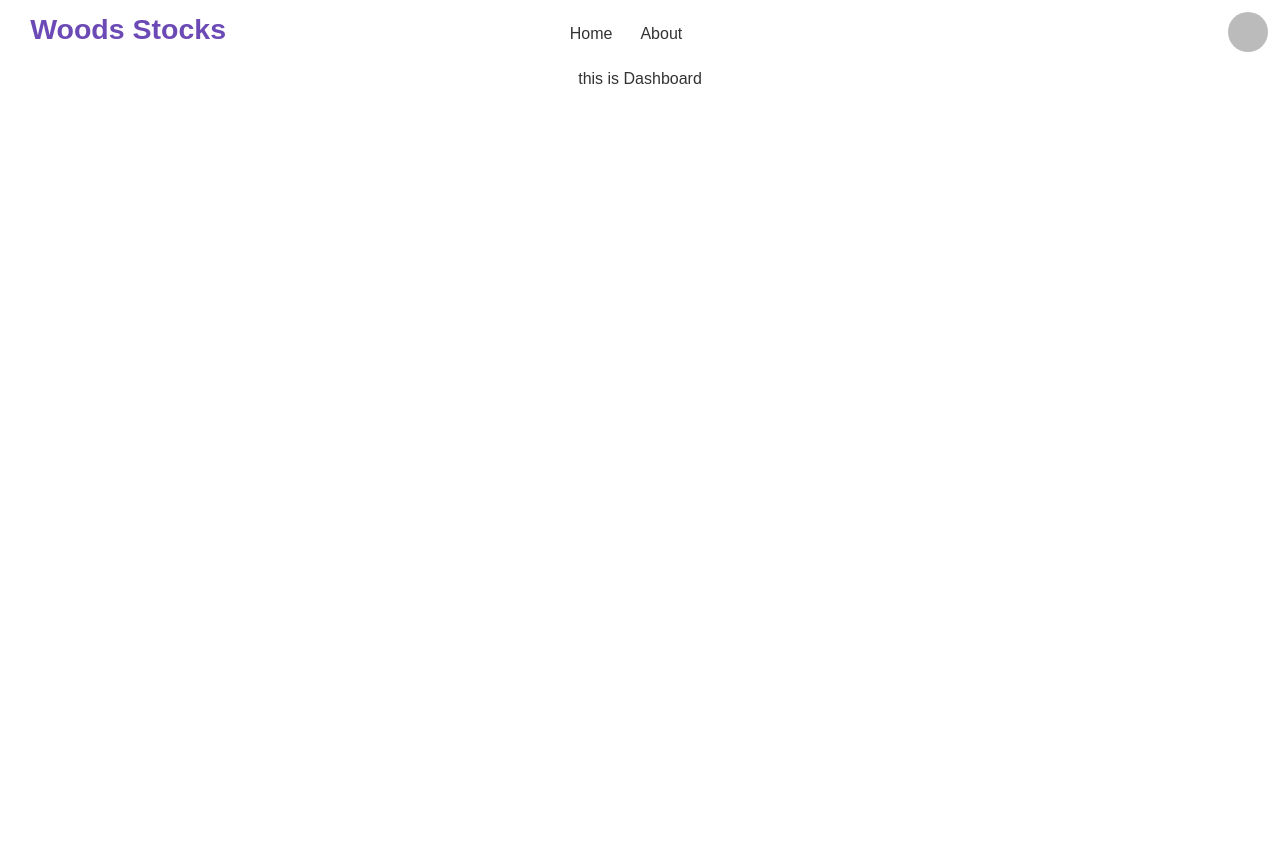
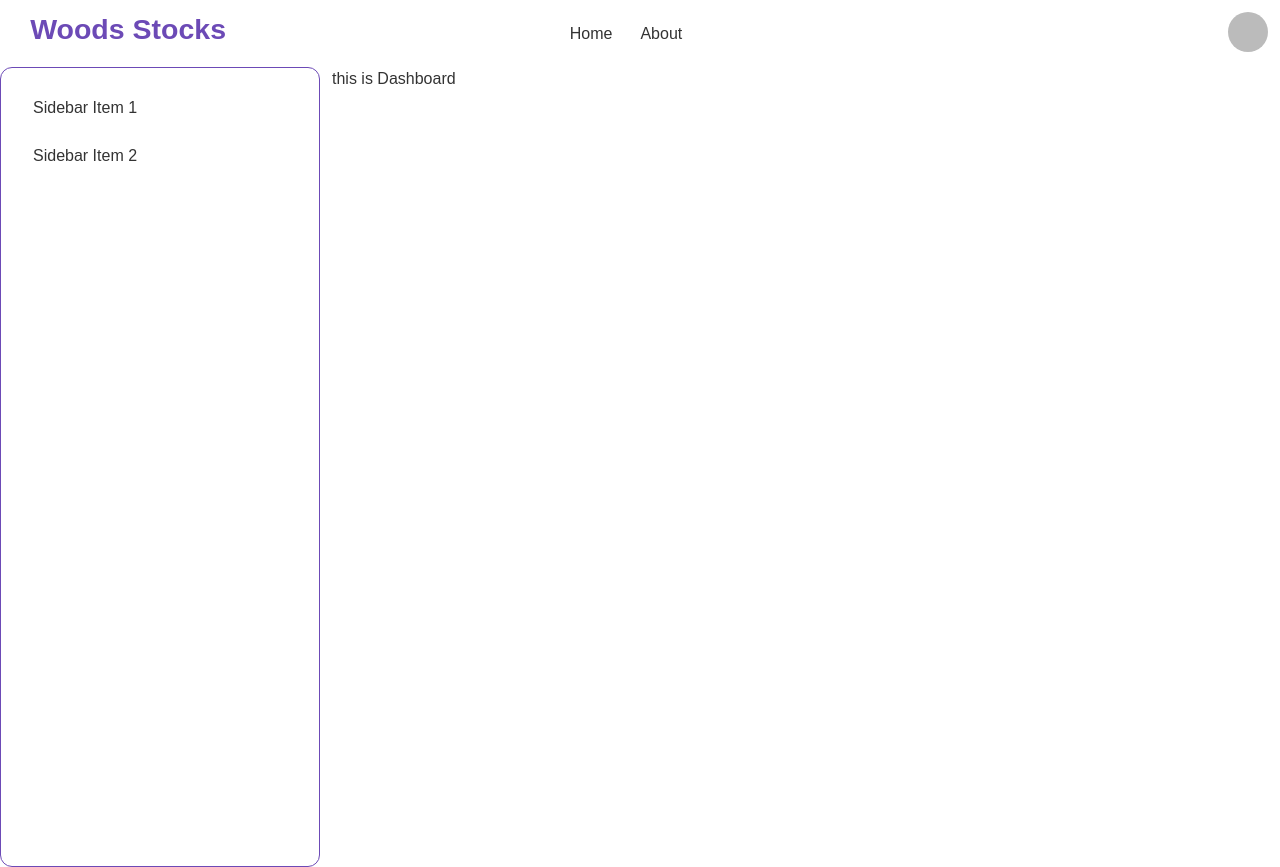
Before and after one commit to golamrabbani93/wood-stocks, a React (Create React App) app: page /dashboard in a window 1280 px wide. Before the commit the page ends 800 px from the top, so only its background shows below. Built offline with nearby package versions, Linux system fonts and the light colour scheme; no server answers; sample sign-in values are in the browser's storage.

Commit message:
add nested drawer on dashboard

```diff
--- a/src/Layouts/DashboardLayout/DashboardLayout.js
+++ b/src/Layouts/DashboardLayout/DashboardLayout.js
@@ -6,7 +6,27 @@ const DashboardLayout = () => {
 	return (
 		<div>
 			<Navbar></Navbar>
-			<Outlet></Outlet>
+
+			<div className="drawer drawer-mobile">
+				<input id="my-drawer-2" type="checkbox" className="drawer-toggle" />
+				<div className="drawer-content">
+					<Outlet></Outlet>
+					<label htmlFor="my-drawer-2" className="btn btn-primary drawer-button lg:hidden">
+						Open drawer
+					</label>
+				</div>
+				<div className="drawer-side  mr-3">
+					<label htmlFor="my-drawer-2" className="drawer-overlay"></label>
+					<ul className="menu p-4 w-80 bg-base-100 text-base-content border border-primary rounded-xl">
+						<li>
+							<a>Sidebar Item 1</a>
+						</li>
+						<li>
+							<a>Sidebar Item 2</a>
+						</li>
+					</ul>
+				</div>
+			</div>
 		</div>
 	);
 };
--- a/src/pages/Dashboard/Dashboard.js
+++ b/src/pages/Dashboard/Dashboard.js
@@ -1,8 +1,10 @@
 import React from 'react';
+import UseTitle from '../../hooks/UseTitle';
 
 const Dashboard = () => {
+	UseTitle('Dashboard | Woods Stoks');
 	return (
-		<div>
+		<div className="text-left">
 			<h2>this is Dashboard</h2>
 		</div>
 	);
```
